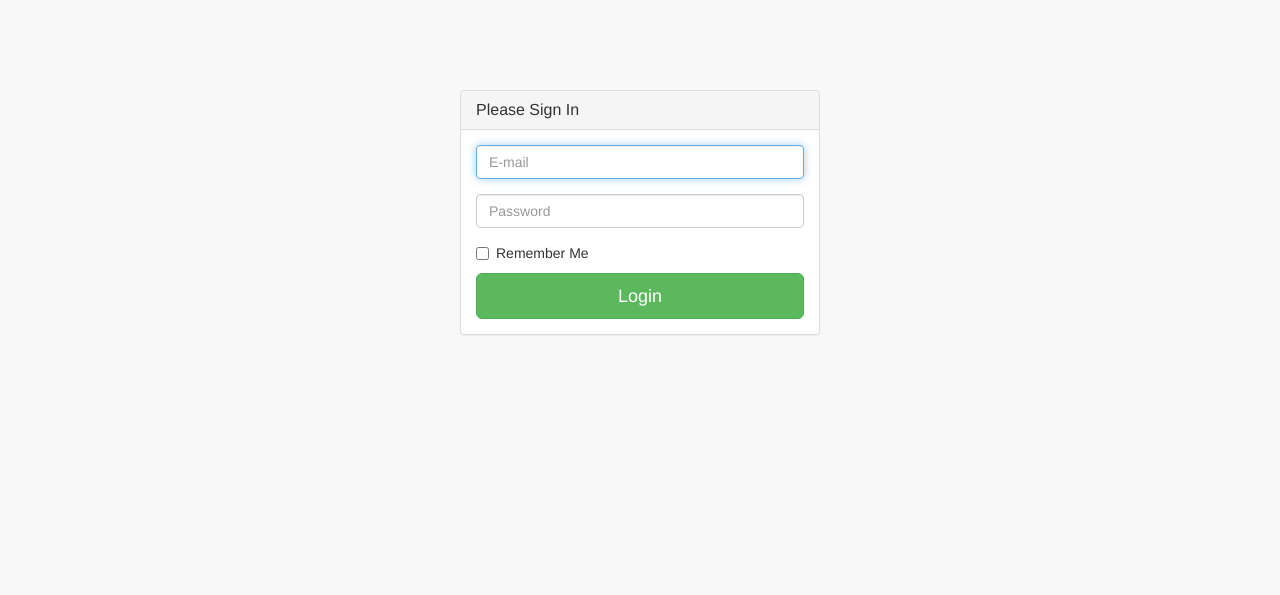
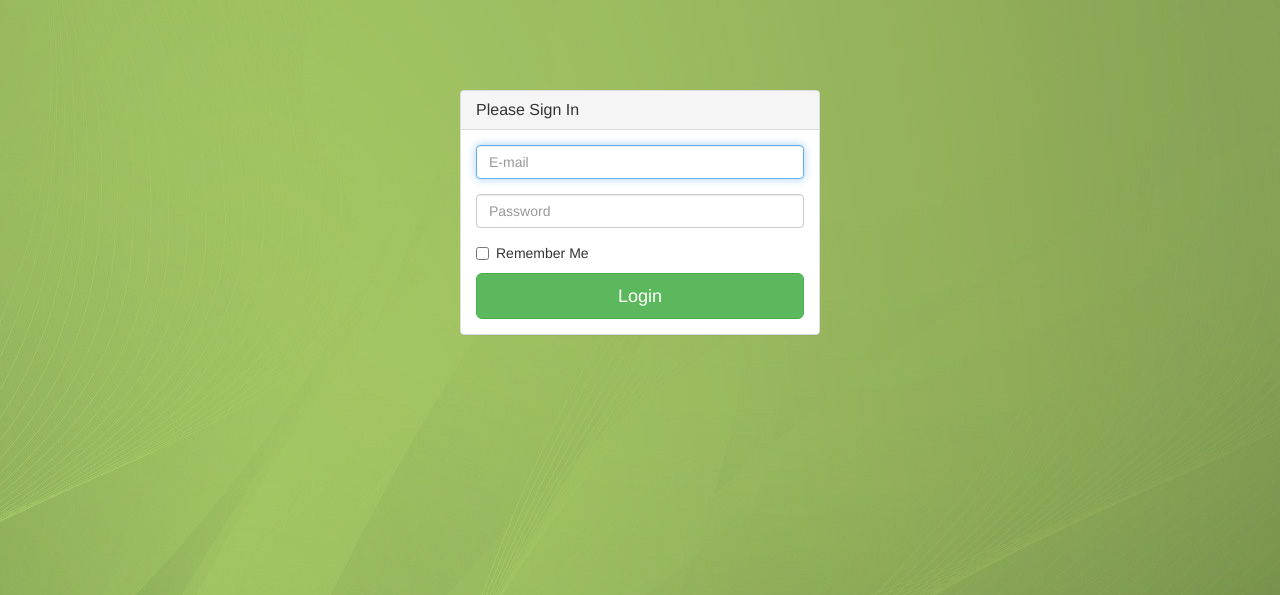
Before and after one commit to ankitaranya123/dummy, a CodeIgniter app: page / in a window 1280 px wide. Shown: the top 595 px of the page. Run offline with CodeIgniter, Linux system fonts and the light colour scheme; some libraries are stand-ins or nearby versions.

Commit message:
add bk image

```diff
--- a/application/views/login.php
+++ b/application/views/login.php
@@ -1,3 +1,11 @@
+<style>
+
+    body{
+
+        background-image: url('../assets/images/bg3.jpg');
+    }
+
+</style>
 <div class="container">
     <div class="row">
         <div class="col-md-4 col-md-offset-4">
--- a/nbproject/private/private.xml
+++ b/nbproject/private/private.xml
@@ -1,5 +1,6 @@
 <?xml version="1.0" encoding="UTF-8"?>
 <project-private xmlns="http://www.netbeans.org/ns/project-private/1">
+    <editor-bookmarks xmlns="http://www.netbeans.org/ns/editor-bookmarks/1"/>
     <editor-bookmarks xmlns="http://www.netbeans.org/ns/editor-bookmarks/2" lastBookmarkId="0"/>
     <open-files xmlns="http://www.netbeans.org/ns/projectui-open-files/2">
         <group>
```
Also changed, not shown: assets/images/bg3.jpg (added).
